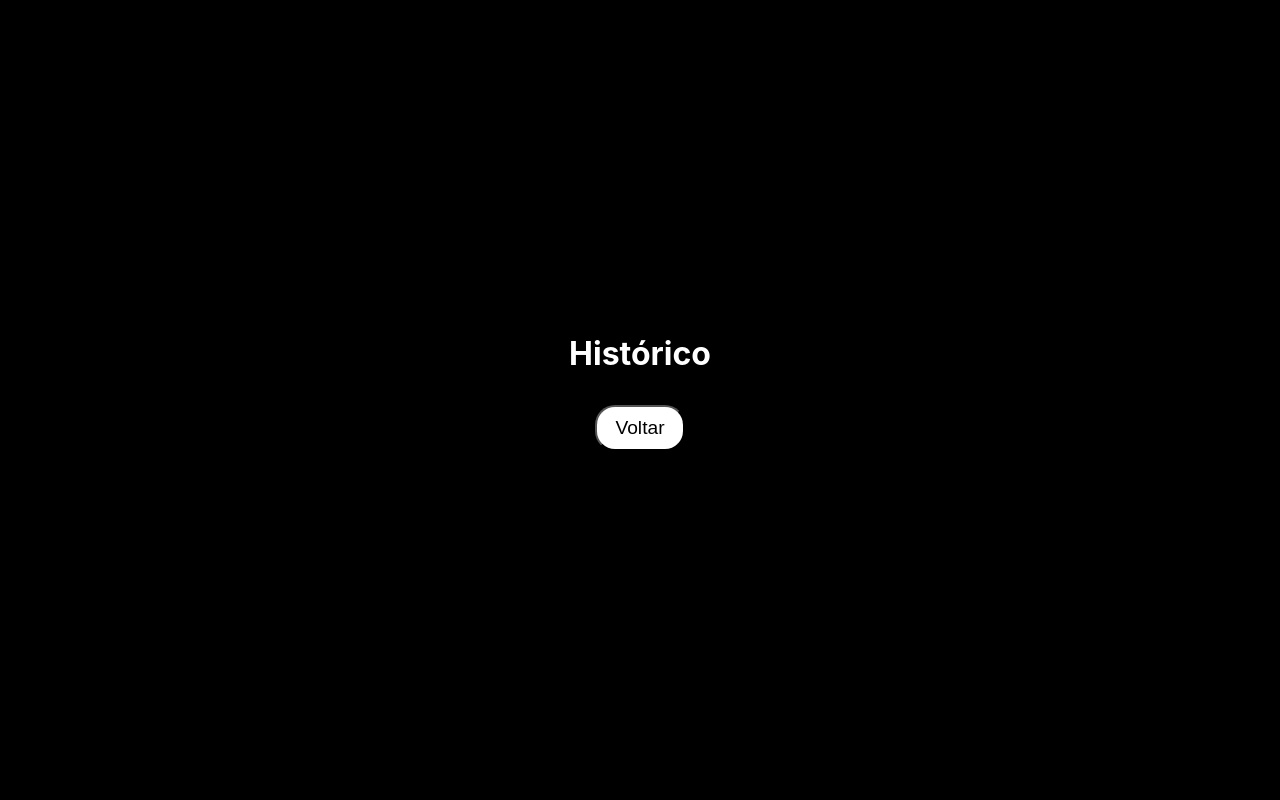
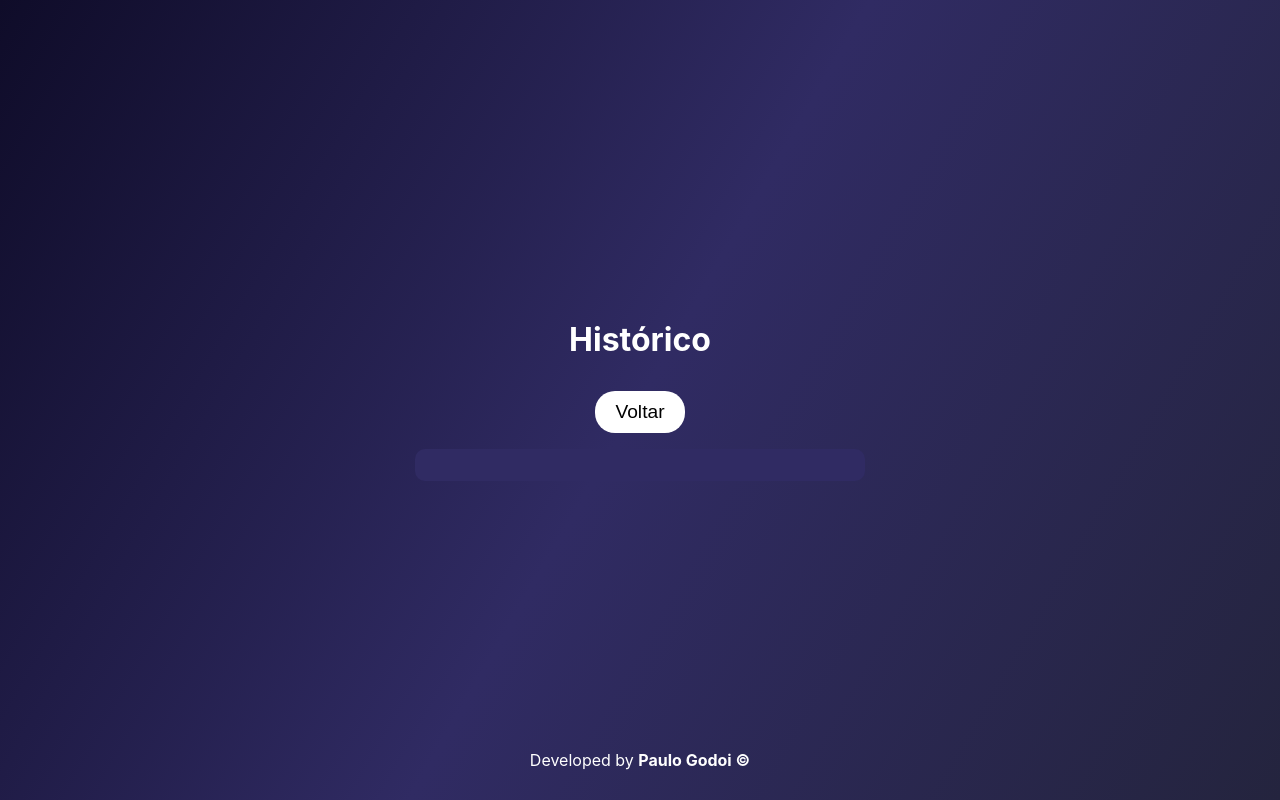
Before and after one commit to paulodegodoi/clicksoft-hubusca, a React (Create React App) app: page /historic in a window 1280 px wide. Built offline with nearby package versions, Linux system fonts and the light colour scheme; the HTML template or start-up script is replaced by a standard one.

Commit message:
Últimos ajustes, e estilizações

```diff
--- a/src/components/Nav/index.tsx
+++ b/src/components/Nav/index.tsx
@@ -15,7 +15,6 @@ import {
 
 import client from '../../services/client'
 import { UserContext } from "../../context"
-import { stringify } from "querystring"
 
 const Nav = () => {
     const ctx = useContext(UserContext)
--- a/src/components/UserDetails/styles.ts
+++ b/src/components/UserDetails/styles.ts
@@ -33,7 +33,7 @@ export const Location = styled.p`
     width: 100%;
     margin: 10px 0;
     font-size: 12px;
-    font-weight: 500;
+    font-weight: 700;
     color: #777;
     margin-top: .5rem;
 `;
--- a/src/components/container/index.tsx
+++ b/src/components/container/index.tsx
@@ -1,12 +1,15 @@
 import { ReactNode } from 'react'
-import { Container } from './styles'
+import { Container, Footer, Link } from './styles'
 
 type Props = {
     children: ReactNode
 }
 
 const MainContainer = (props: Props) => (
-    <Container>{props.children}</Container>
+    <Container>
+        {props.children}
+        <Footer>Developed by <Link href="https://github.com/paulodegodoi">Paulo Godoi &#169;</Link></Footer>
+    </Container>
 )
 
 export default MainContainer
--- a/src/components/container/styles.ts
+++ b/src/components/container/styles.ts
@@ -3,10 +3,24 @@ import styled from "styled-components"
 export const Container = styled.main`
     width: 100%;
     height: 100vh;
-    background-color: black;
-
+    background: linear-gradient(120deg, #0f0c29, #302b63, #24243e);
     display: flex;
     align-items: center;
     justify-content: center;
     flex-direction: column;
 `
+
+export const Footer = styled.footer`
+    position: absolute;
+    bottom: 0;
+    width: 100vw;
+    height: 50px;
+    color: #fff;
+    text-align: center;
+`
+
+export const Link = styled.a`
+    text-decoration: none;
+    color: #fff;
+    font-weight: 700;
+`
--- a/src/components/layout/buttons/btnBackStyles.ts
+++ b/src/components/layout/buttons/btnBackStyles.ts
@@ -3,6 +3,7 @@ import styled from "styled-components";
 export const Btn = styled.button`
     width: 7%;
     padding: 10px 0;
+    border: none;
     border-radius: 20px;
     font-size: 1.2rem;
     color: #000;
--- a/src/pages/Historic/index.tsx
+++ b/src/pages/Historic/index.tsx
@@ -4,6 +4,8 @@ import UserAvatar from '../../components/UserAvatar'
 import UserDetails from '../../components/UserDetails'
 import TitleHistoric from '../../components/layout/titles/titleHistoric'
 import BtnBack from '../../components/layout/buttons/btnBack'
+
+import { HistoricContainer } from './styles'
 
 
 const Historic = () => {
@@ -14,7 +16,7 @@ const Historic = () => {
         <Container>
             <TitleHistoric />
             <BtnBack />
-            <div>
+            <HistoricContainer>
             {users.map((user, index) => {
                 return (
                     <UserContainer key={index}>
@@ -31,7 +33,7 @@ const Historic = () => {
                     </UserContainer>
                 )
             })}
-            </div>
+            </HistoricContainer>
         </Container>
     )
 }
--- /dev/null
+++ b/src/pages/Historic/styles.ts
@@ -0,0 +1,14 @@
+import styled from "styled-components"
+
+export const HistoricContainer = styled.div`
+    height: auto;
+    max-height: 450px;
+    width: 450px;
+    background: #302b63;
+    padding: 1rem;
+    border-radius: 10px;
+    display: flex;
+    flex-direction: column;
+    align-items: center;
+    overflow-y: scroll;
+`
```
Also changed, not shown: src/Routes.tsx (+3 -4 lines), src/components/layout/buttons/btnBack.tsx (+5 -6 lines), src/components/layout/buttons/btnHistoric.tsx (+4 -5 lines).
